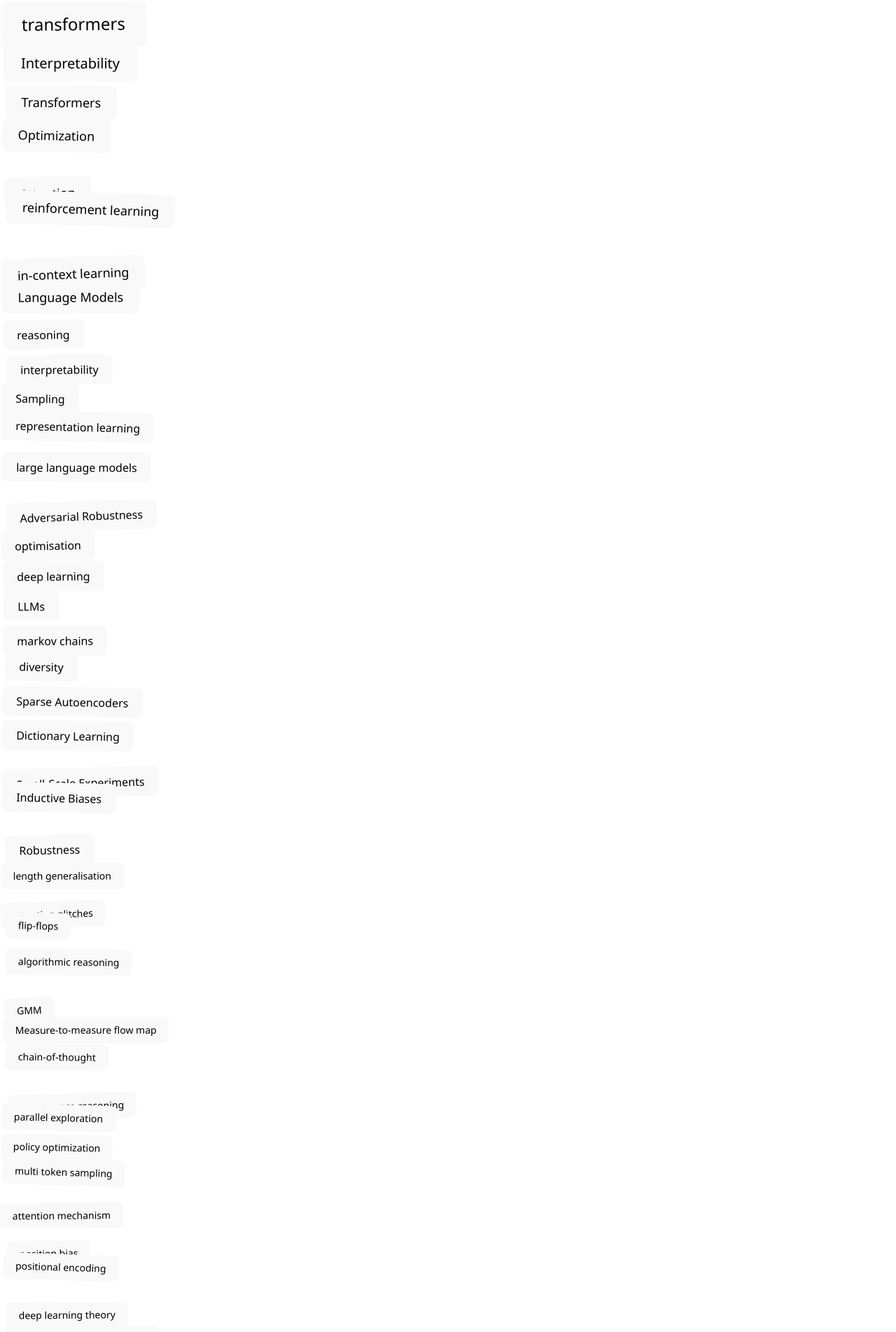
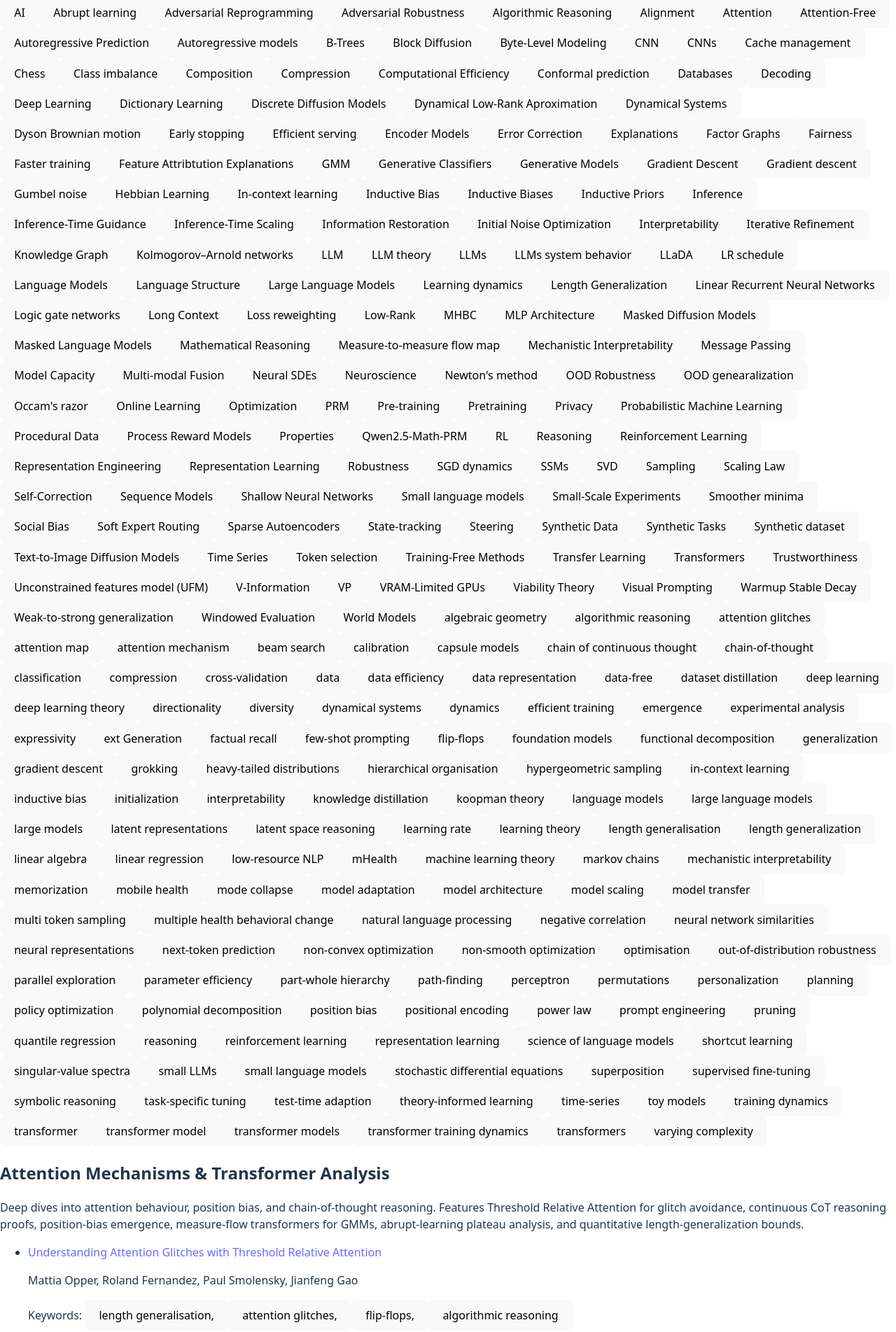
Before and after one commit to abhishekpanigrahi1996/MOSS_workshop, a React (Vite) app: page / in a window 1280 px wide. Shown: the part 800-2703 px from the top of the page at 70% size. Built offline with nearby package versions, Linux system fonts and the light colour scheme.

Commit message:
Initial files

```diff
--- a/src/PaperBrowser.jsx
+++ b/src/PaperBrowser.jsx
@@ -1227,26 +1227,18 @@ const topicSummaries = {
 export default function PaperBrowser() {
     const [query, setQuery] = useState("");
     const [openAbstract, setOpenAbstract] = useState(null);
-    const [expandedKeyword, setExpandedKeyword] = useState(null);
+    const [activeKeyword, setActiveKeyword] = useState(null);
 
     const topics = [...new Set(papers.map(p => p.topic))];
-    const filtered = papers.filter(paper =>
-      paper.title.toLowerCase().includes(query.toLowerCase()) ||
-      paper.authors.some(a => a.toLowerCase().includes(query.toLowerCase())) ||
-      paper.keywords.some(k => k.toLowerCase().includes(query.toLowerCase()))
-    );
+    const keywords = [...new Set(papers.flatMap(p => p.keywords))].sort();
 
-    // Generate keyword map
-    const keywordMap = {};
-    papers.forEach(paper => {
-      paper.keywords.forEach(keyword => {
-        if (!keywordMap[keyword]) keywordMap[keyword] = [];
-        keywordMap[keyword].push(paper);
-      });
+    const filtered = papers.filter(paper => {
+      const matchesQuery = paper.title.toLowerCase().includes(query.toLowerCase()) ||
+        paper.authors.some(a => a.toLowerCase().includes(query.toLowerCase())) ||
+        paper.keywords.some(k => k.toLowerCase().includes(query.toLowerCase()));
+      const matchesKeyword = activeKeyword ? paper.keywords.includes(activeKeyword) : true;
+      return matchesQuery && matchesKeyword;
     });
-
-    const allKeywords = Object.entries(keywordMap)
-      .sort((a, b) => b[1].length - a[1].length);
 
     return (
       <div className="p-6 max-w-5xl mx-auto w-full">
@@ -1281,39 +1273,16 @@ export default function PaperBrowser() {
         </div>
 
         <div className="mb-8">
-          <h2 className="text-lg font-semibold mb-2">Keyword Cloud</h2>
-          <div className="relative flex flex-wrap justify-center items-center gap-3 px-4">
-            {allKeywords.map(([keyword, paperList]) => (
-              <div
+          <h2 className="text-lg font-semibold mb-2">Keywords</h2>
+          <div className="flex flex-wrap gap-3 text-sm text-gray-700">
+            {keywords.map(keyword => (
+              <button
                 key={keyword}
-                className="relative cursor-pointer hover:scale-105 transition-transform"
-                style={{
-                  fontSize: `${12 + paperList.length * 2}px`,
-                  margin: `${Math.random() * 10}px`,
-                  transform: `rotate(${Math.random() * 4 - 2}deg)`
-                }}
+                onClick={() => setActiveKeyword(k => k === keyword ? null : keyword)}
+                className={`border px-2 py-1 rounded ${activeKeyword === keyword ? "bg-blue-200" : "bg-gray-100"}`}
               >
-                <button
-                  onClick={() => setExpandedKeyword(expandedKeyword === keyword ? null : keyword)}
-                  className="text-blue-700 hover:underline focus:outline-none"
-                >
-                  {keyword}
-                </button>
-                {expandedKeyword === keyword && (
-                  <ul className="absolute left-1/2 transform -translate-x-1/2 top-full mt-2 bg-white border p-2 rounded shadow z-10 w-64 max-h-64 overflow-auto">
-                    {paperList.map(paper => (
-                      <li key={paper.id}>
-                        <a
-                          href={`#paper-${paper.id}`}
-                          className="text-sm text-blue-600 hover:underline block"
-                        >
-                          {paper.title}
-                        </a>
-                      </li>
-                    ))}
-                  </ul>
-                )}
-              </div>
+                {keyword}
+              </button>
             ))}
           </div>
         </div>
@@ -1341,7 +1310,13 @@ export default function PaperBrowser() {
                           <p className="text-sm text-gray-600 italic">{paper.tldr}</p>
                           <p className="text-xs text-gray-500 flex flex-wrap gap-1">
                             Keywords: {paper.keywords.map((k, i) => (
-                              <span key={i} id={`keyword-${k.replace(/\s+/g, '-')}`}>{k}{i < paper.keywords.length - 1 ? "," : ""}</span>
+                              <button
+                                key={i}
+                                onClick={() => setActiveKeyword(k => k === k ? null : k)}
+                                className="hover:underline text-blue-500"
+                              >
+                                {k}{i < paper.keywords.length - 1 ? "," : ""}
+                              </button>
                             ))}
                           </p>
                           <a
```
